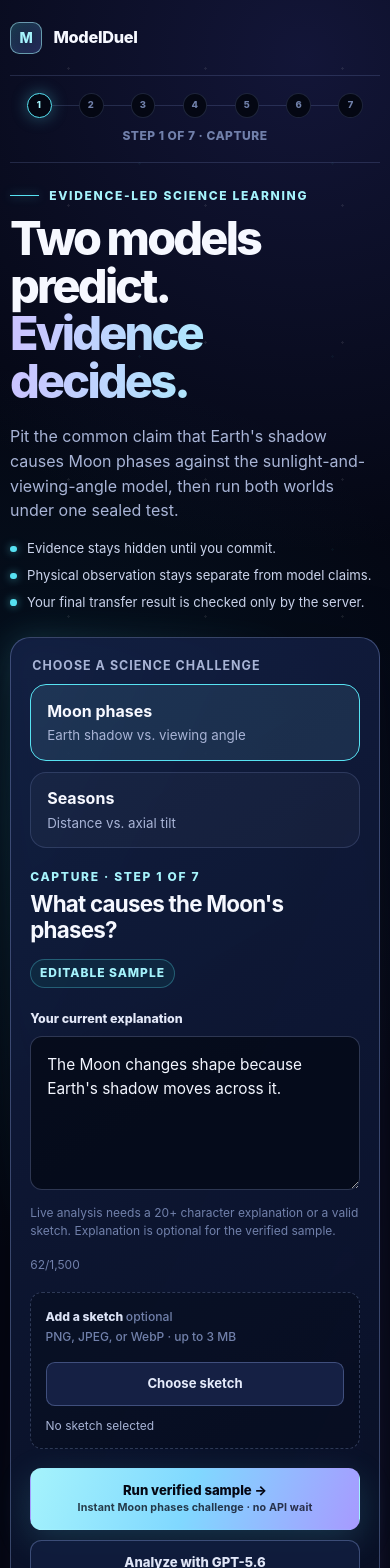
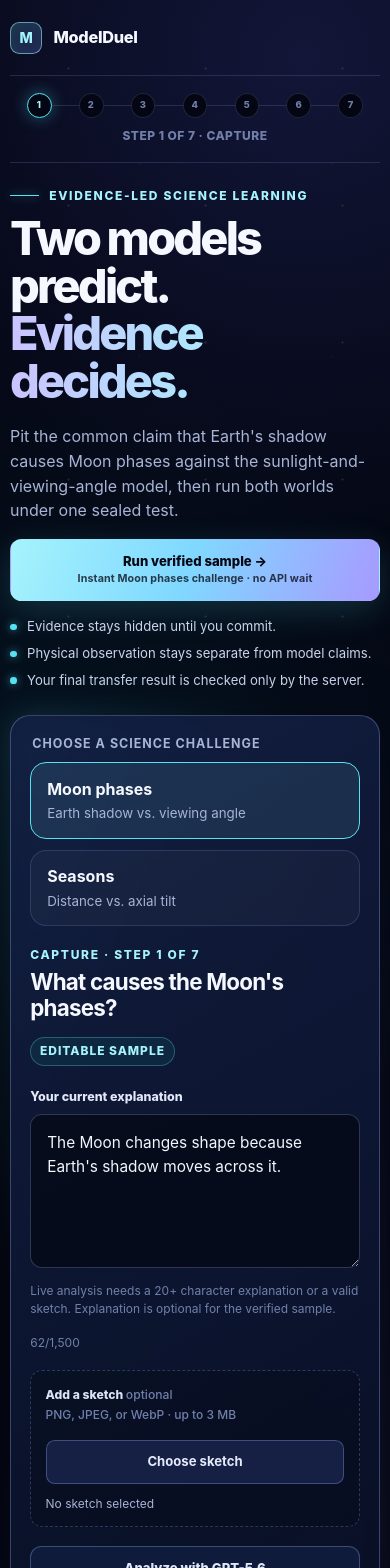
Before and after one commit to Yasei-no-otoko/ModelDuel, a Next.js app: page / in a window 390 px wide. Shown: the top 1568 px of the page. Built offline with nearby package versions, Linux system fonts and the light colour scheme.

Commit message:
fix(design): surface decisive evidence earlier on mobile

```diff
--- a/src/app/globals.css
+++ b/src/app/globals.css
@@ -322,6 +322,11 @@ dd {
   line-height: 1.72;
 }
 
+.primary-button.mobile-verified-cta,
+.mobile-evidence-preview {
+  display: none;
+}
+
 .promise-list {
   margin: 1.8rem 0 0;
   padding: 0;
@@ -1955,6 +1960,22 @@ textarea:disabled {
     line-height: 1.55;
   }
 
+  .primary-button.mobile-verified-cta {
+    min-height: 62px;
+    margin-top: 1rem;
+    display: flex;
+    flex-direction: column;
+    gap: 0.2rem;
+    line-height: 1.2;
+  }
+
+  .mobile-verified-cta small {
+    font-size: 0.67rem;
+    font-weight: 680;
+    letter-spacing: 0.01em;
+    opacity: 0.76;
+  }
+
   .promise-list {
     margin-top: 1rem;
     gap: 0.45rem;
@@ -2008,6 +2029,10 @@ textarea:disabled {
     grid-template-columns: 1fr;
   }
 
+  .capture-card-verified-action {
+    display: none;
+  }
+
   .error-actions {
     align-items: stretch;
     flex-direction: column;
@@ -2038,8 +2063,28 @@ textarea:disabled {
     padding: 0.55rem;
   }
 
+  .mobile-evidence-preview {
+    margin: 0 0 0.65rem;
+    padding: 0.7rem 0.75rem;
+    display: block;
+    border: 1px solid rgba(114, 239, 195, 0.34);
+    border-radius: 0.7rem;
+    color: #dffbef;
+    background: rgba(13, 61, 58, 0.48);
+    font-size: var(--text-caption);
+    line-height: 1.5;
+  }
+
+  .mobile-evidence-preview strong {
+    color: var(--green);
+  }
+
+  .evidence-worlds {
+    gap: 0.6rem;
+  }
+
   .world-viewport {
-    height: 220px;
+    height: 11.25rem;
   }
 
   .verified-observation {
@@ -2047,9 +2092,42 @@ textarea:disabled {
   }
 
   .trace-list li {
-    padding: 1rem;
-    grid-template-columns: 2.4rem minmax(0, 1fr);
-    gap: 0.7rem;
+    min-height: 0;
+    padding: 0.75rem;
+    grid-template-columns: 1.9rem minmax(0, 1fr);
+    gap: 0.55rem;
+  }
+
+  .trace-number {
+    width: 1.8rem;
+    height: 1.8rem;
+  }
+
+  .trace-stage {
+    padding-top: 1.75rem;
+  }
+
+  .trace-hero {
+    margin-bottom: 1.25rem;
+  }
+
+  .trace-hero h1 {
+    font-size: clamp(2.05rem, 10vw, 2.6rem);
+  }
+
+  .trace-hero > p:last-child {
+    margin-top: 0.7rem;
+    line-height: 1.5;
+  }
+
+  .result-orb {
+    width: 3.5rem;
+    height: 3.5rem;
+    margin-bottom: 0.8rem;
+  }
+
+  .trace-source {
+    margin-bottom: 0.55rem;
   }
 
   .app-footer {
@@ -2075,7 +2153,7 @@ textarea:disabled {
   }
 
   .world-viewport.seasons-world-viewport {
-    height: 12rem;
+    height: 11.625rem;
     min-height: 0;
     grid-template-rows: minmax(0, 1fr);
   }
--- a/src/components/modelduel/ModelDuelExperience.tsx
+++ b/src/components/modelduel/ModelDuelExperience.tsx
@@ -829,6 +829,18 @@ export function ModelDuelExperience() {
                 <span className="gradient-text">Evidence decides.</span>
               </h1>
             <p className="hero-summary">{scenarioContent.heroSummary}</p>
+              <button
+                className="primary-button full-button mobile-verified-cta"
+                type="button"
+                aria-label="Run verified sample"
+                data-testid="mobile-verified-cta"
+                data-hydrated={hydrationReady ? "true" : "false"}
+                disabled={!hydrationReady || analysisPending}
+                onClick={() => void beginAnalysis("verified-sample")}
+              >
+                <span>Run verified sample <span aria-hidden="true">→</span></span>
+                <small>Instant {scenarioContent.label} challenge · no API wait</small>
+              </button>
               <ul className="promise-list">
                 <li>Evidence stays hidden until you commit.</li>
                 <li>Physical observation stays separate from model claims.</li>
@@ -942,7 +954,7 @@ export function ModelDuelExperience() {
 
               <div className="capture-actions">
                 <button
-                  className="primary-button full-button"
+                  className="primary-button full-button capture-card-verified-action"
                   type="submit"
                   disabled={!hydrationReady || analysisPending}
                   data-hydrated={hydrationReady ? "true" : "false"}
--- a/src/components/modelduel/WorldComparison.tsx
+++ b/src/components/modelduel/WorldComparison.tsx
@@ -316,6 +316,16 @@ function MoonComparison({
         </div>
       </div>
 
+      <p
+        className="mobile-evidence-preview"
+        data-testid="mobile-evidence-preview"
+        aria-hidden="true"
+      >
+        <strong>Verified observation:</strong>{" "}
+        {Math.round(physical.illuminationFraction * 100)}% illuminated; Earth-shadow
+        intersection: {physical.earthShadowIntersection}.
+      </p>
+
       <div className="evidence-worlds">
         <WorldCard kind="learner" observation={learner} caseSpec={caseSpec} />
         <WorldCard kind="scientific" observation={scientific} caseSpec={caseSpec} />
@@ -592,6 +602,15 @@ function SeasonsComparison({
         </div>
       </div>
 
+      <p
+        className="mobile-evidence-preview"
+        data-testid="mobile-evidence-preview"
+        aria-hidden="true"
+      >
+        <strong>Verified observation:</strong> Northern Hemisphere {physical.northernSeason};
+        Southern Hemisphere {physical.southernSeason}.
+      </p>
+
       <div className="evidence-worlds">
         <SeasonsWorldCard kind="learner" observation={learner} caseSpec={caseSpec} />
         <SeasonsWorldCard kind="scientific" observation={scientific} caseSpec={caseSpec} />
```
Also changed, not shown: 2 other files (tests, documents, lock files or other folders).
